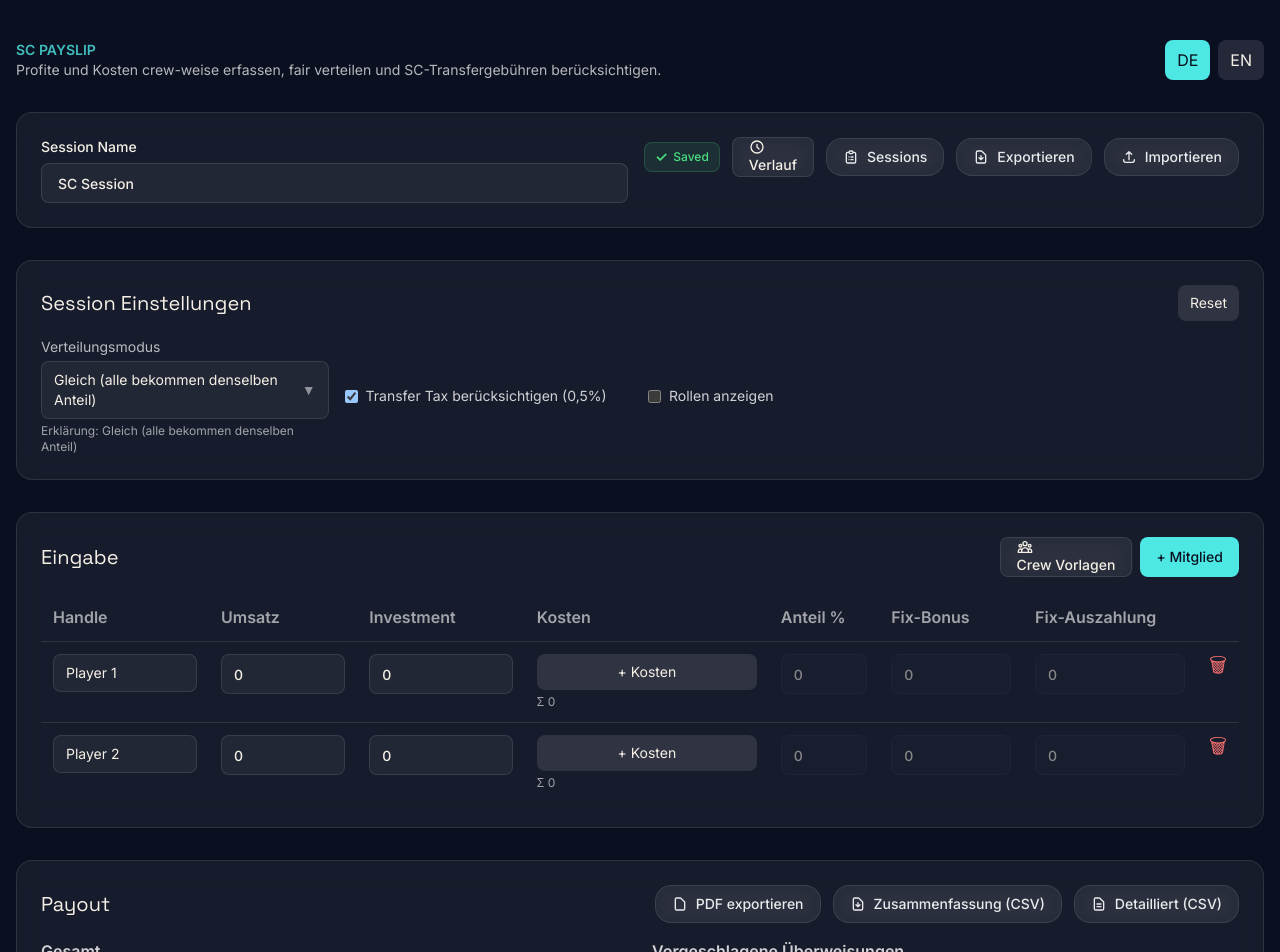
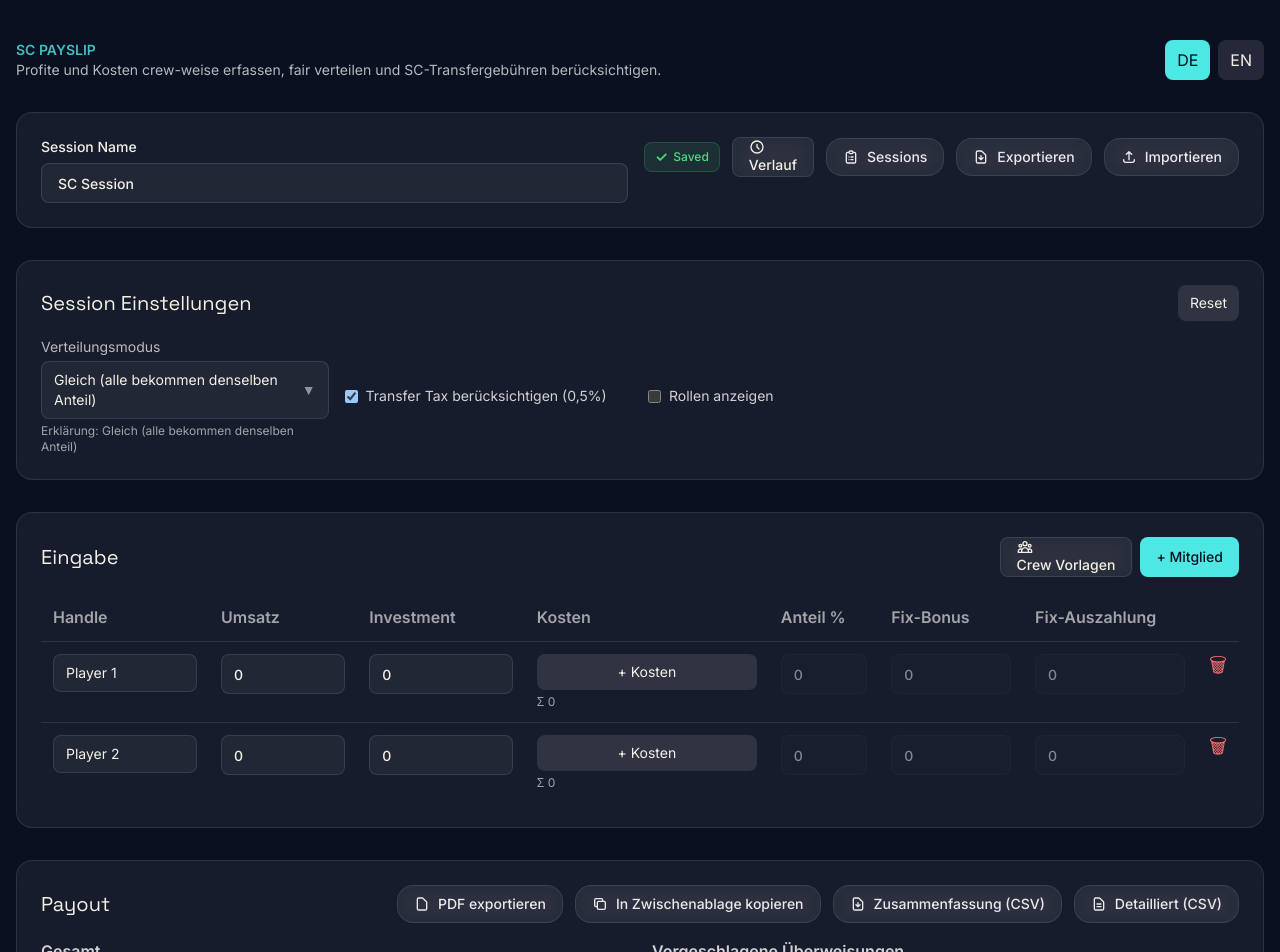
Before and after one commit to mittelaltergouda/Payslip, a Next.js app: page / in a window 1280 px wide. Shown: the top 952 px of the page. Built offline with nearby package versions, Linux system fonts and the light colour scheme.

Commit message:
auto-claude: subtask-1-3 - Integrate ExportClipboardButton into ResultsDisplay

```diff
--- a/components/ResultsDisplay.tsx
+++ b/components/ResultsDisplay.tsx
@@ -6,6 +6,7 @@
 import { TransfersList } from "./TransfersList";
 import { generateSummaryCSV, generateDetailedCSV, downloadCSV } from "@/lib/csv/export";
 import { ExportPDFButton } from "./ExportPDFButton";
+import { ExportClipboardButton } from "./ExportClipboardButton";
 
 // CSV export translation strings
 const csvTranslations = {
@@ -138,6 +139,13 @@
               lang={lang}
               currency={currency}
             />
+            {/* Clipboard Export Button */}
+            <ExportClipboardButton
+              session={session}
+              result={result}
+              lang={lang}
+              currency={currency}
+            />
             {/* Summary CSV Export Button */}
             <button
               type="button"
```
